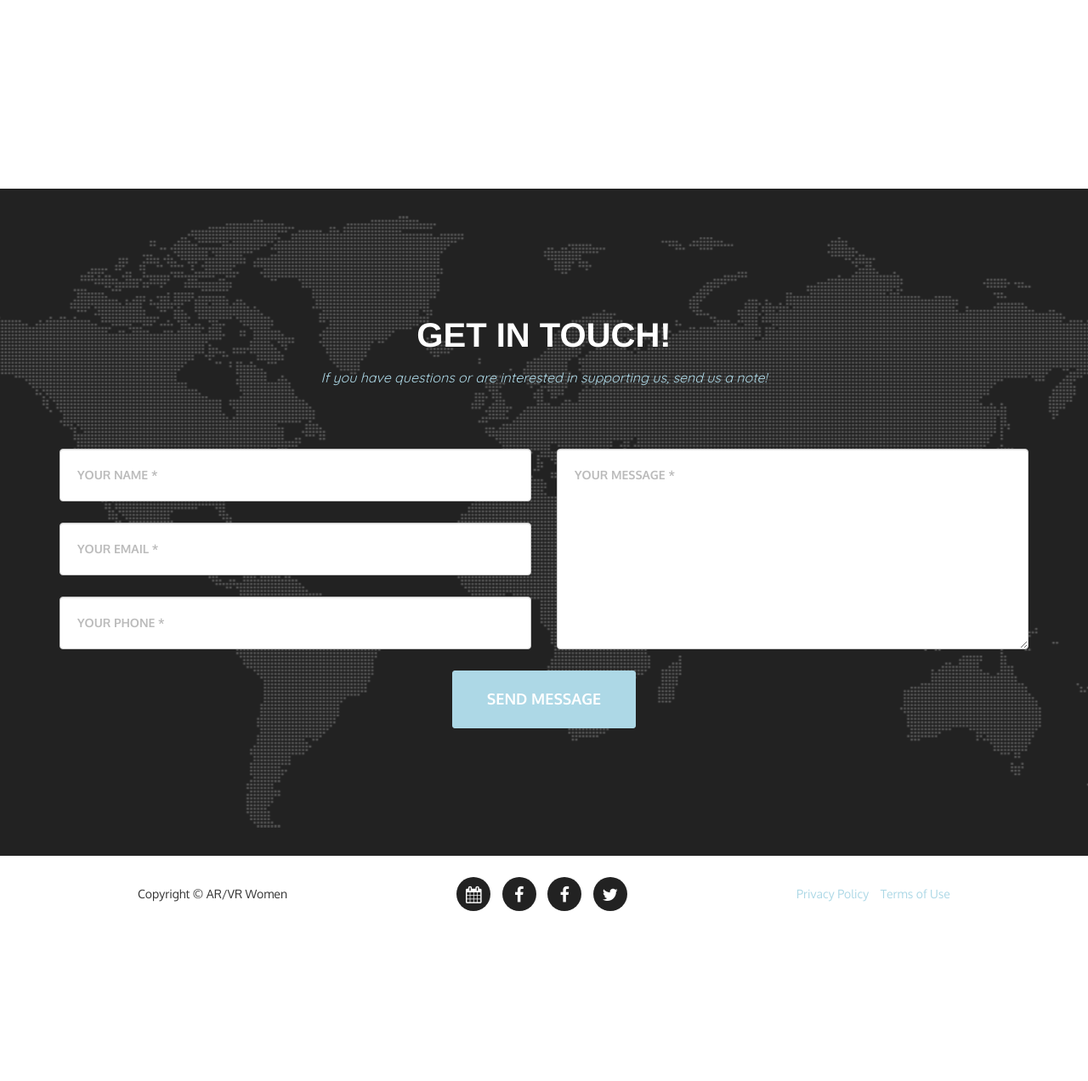
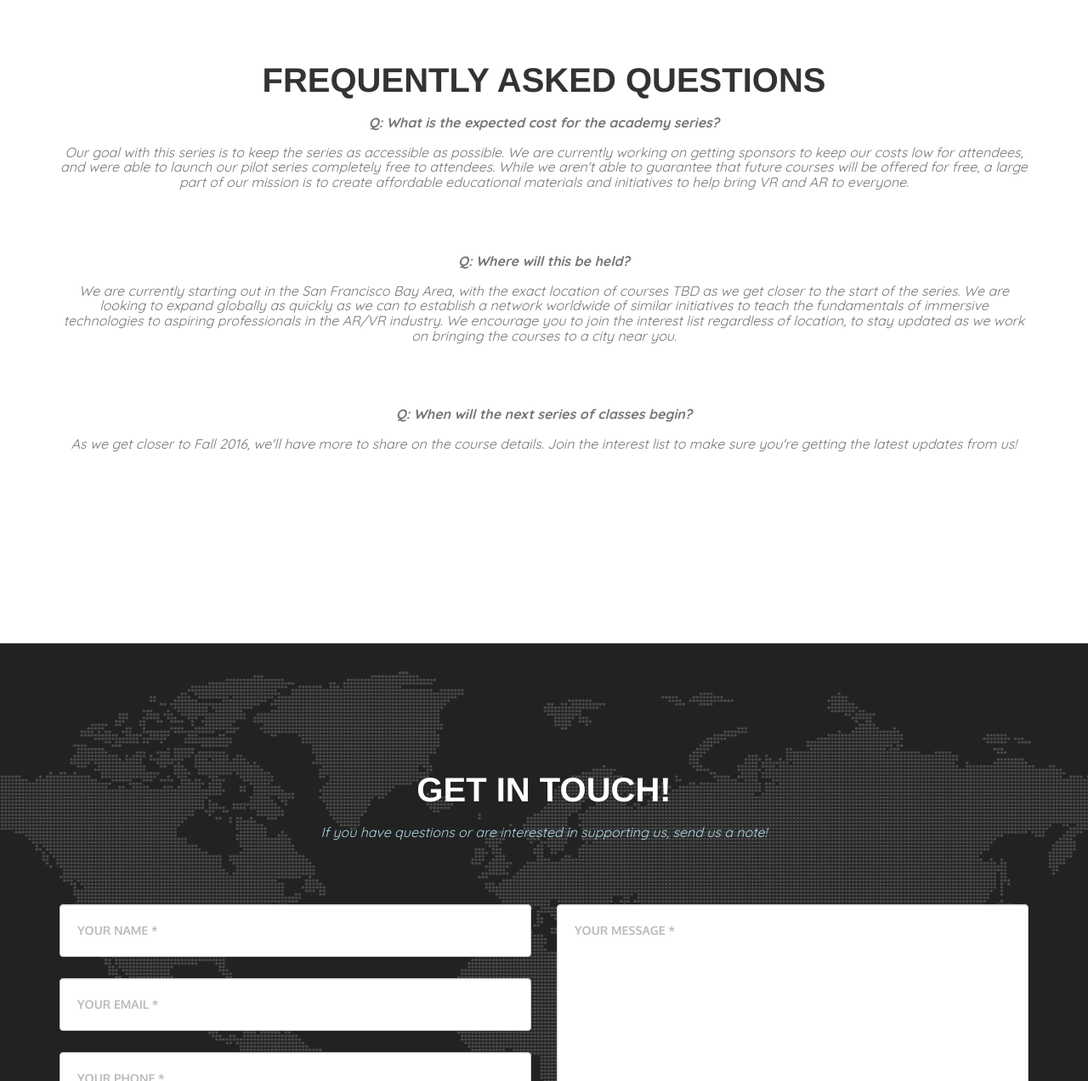
Before and after one commit to arvracademy/academy-site, a plain HTML site: page index.html in a window 1280 px wide. Shown: the part 1103-2375 px from the top of the page at 85% size. Before the commit the page ends 2200 px from the top, so only its background shows below. Drawn offline with nearby package versions, Linux system fonts and the light colour scheme.

Commit message:
Fixing footer buttons, adding FAQ

```diff
--- a/index.html
+++ b/index.html
@@ -99,6 +99,15 @@
 
                     We can't wait to see what you will build. </h3>
                 </div>
+                 <div class="col-lg-12 text-center">
+                    <h2 class="section-heading">Frequently Asked Questions</h2>
+                    <h3 class="section-subheading text-muted"><b><i> Q: What is the expected cost for the academy series? </i></b> <br><br>Our goal with this series is to keep the series as accessible as possible. We are currently working on getting sponsors to keep our costs low for attendees, and were able to launch our pilot series completely free to attendees. While we aren't able to guarantee that future courses will be offered for free, a large part of our mission is to create affordable educational materials and initiatives to help bring VR and AR to everyone. </h3>
+
+                      <h3 class="section-subheading text-muted"><b><i> Q: Where will this be held? </i></b> <br><br> We are currently starting out in the San Francisco Bay Area, with the exact location of courses TBD as we get closer to the start of the series. We are looking to expand globally as quickly as we can to establish a network worldwide of similar initiatives to teach the fundamentals of immersive technologies to aspiring professionals in the AR/VR industry. We encourage you to join the interest list regardless of location, to stay updated as we work on bringing the courses to a city near you.</h3>
+
+                         <h3 class="section-subheading text-muted"><b><i> Q: When will the next series of classes begin? </i></b> <br><br> As we get closer to Fall 2016, we'll have more to share on the course details. Join the interest list to make sure you're getting the latest updates from us!</h3>
+
+                </div>
             </div>
         </div>
     </section>
@@ -158,8 +167,6 @@
                         <li><a href="http://www.meetup.com/San-Francisco-AR-VR-Meetup-for-Women-and-Allies/" target="blank"><i class="fa fa-calendar"></i></a>
                         </li>
                         <li><a href="https://www.facebook.com/groups/womenarvr/" target="blank"><i class="fa fa-facebook"></i></a>
-                        </li>
-                         <li><a href="https://www.facebook.com/groups/womenarvr/" target="blank"><i class="fa fa-facebook"></i></a>
                         </li>
                           <li><a href="http://twitter.com/arvrwomen" target="blank"><i class="fa fa-twitter"></i></a>
                         </li>
```
